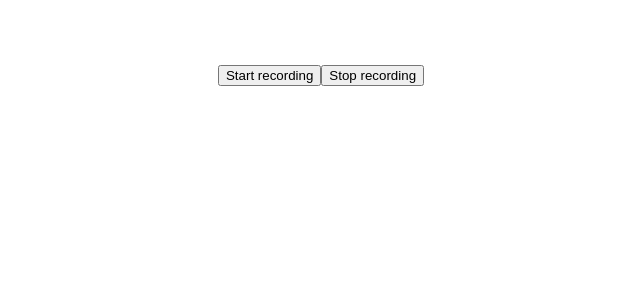
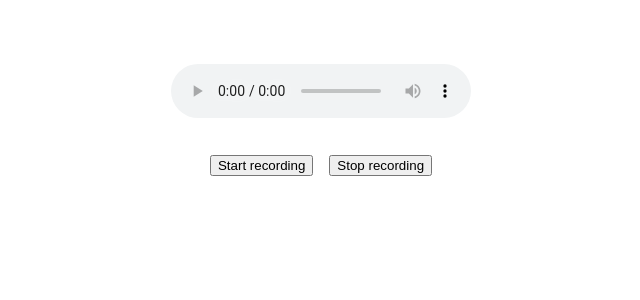
Before and after one commit to Sigmus/audio-test, a React (Create React App) app: page / in a window 1280 px wide. Shown: the top 300 px of the page, without its empty margins (319-959 px from the left). Built offline with nearby package versions, Linux system fonts and the light colour scheme.

Commit message:
Stop making promises!

```diff
--- a/src/App.css
+++ b/src/App.css
@@ -1,39 +1,18 @@
 .App {
   text-align: center;
   padding: 4rem;
+  max-width: 40rem;
+  margin: 0 auto;
 }
 
-.App-logo {
-  height: 40vmin;
-  pointer-events: none;
+audio {
+  margin: 0 auto 2rem auto;
 }
 
-@media (prefers-reduced-motion: no-preference) {
-  .App-logo {
-    animation: App-logo-spin infinite 20s linear;
-  }
+section {
+  width: 100%;
 }
 
-.App-header {
-  background-color: #282c34;
-  min-height: 100vh;
-  display: flex;
-  flex-direction: column;
-  align-items: center;
-  justify-content: center;
-  font-size: calc(10px + 2vmin);
-  color: white;
+button + button {
+  margin-left: 1rem;
 }
-
-.App-link {
-  color: #61dafb;
-}
-
-@keyframes App-logo-spin {
-  from {
-    transform: rotate(0deg);
-  }
-  to {
-    transform: rotate(360deg);
-  }
-}
--- a/src/App.js
+++ b/src/App.js
@@ -1,20 +1,30 @@
+import { useRef } from "react";
+
+import recorder from "./recorder";
 import "./App.css";
 
-import recorder from "./recorder";
+function App() {
+  const audioRef = useRef();
 
-function App() {
   return (
     <div className="App">
-      {/* <audio ref={audio} controls autoPlay playsInline></audio> */}
+      <audio ref={audioRef} controls playsInline></audio>
+
+      <section>
         <button onClick={() => recorder.start()}>Start recording</button>
+
         <button
           onClick={async () => {
             const blob = await recorder.stop();
-          console.log("*** blob ***", blob);
+
+            console.log(blob);
+
+            audioRef.current.src = URL.createObjectURL(blob);
           }}
         >
           Stop recording
         </button>
+      </section>
     </div>
   );
 }
--- a/src/recorder.js
+++ b/src/recorder.js
@@ -1,53 +1,38 @@
-import RecordRTC, { StereoAudioRecorder } from "recordrtc";
+import { RecordRTCPromisesHandler, StereoAudioRecorder } from "recordrtc";
 
-var recorder; // globally accessible
+let stream;
+let recorder;
 
-const audio = new Audio();
-
-function captureMicrophone(callback) {
-  navigator.mediaDevices
-    .getUserMedia({ audio: true })
-    .then(callback)
-    .catch(function (error) {
+async function init() {
+  try {
+    stream = await navigator.mediaDevices.getUserMedia({
+      audio: true,
+    });
+  } catch (error) {
     alert("Unable to access your microphone.");
     console.error(error);
-    });
+  }
 }
 
-function startRecording() {
-  // this.disabled = true;
-  captureMicrophone(function (microphone) {
-    audio.srcObject = microphone;
+async function start() {
+  await init();
 
-    recorder = RecordRTC(microphone, {
+  recorder = new RecordRTCPromisesHandler(stream, {
     type: "audio",
     recorderType: StereoAudioRecorder,
     desiredSampRate: 16000,
   });
 
   recorder.startRecording();
-
-    // release microphone on stopRecording
-    recorder.microphone = microphone;
-
-    // document.getElementById("btn-stop-recording").disabled = false;
-  });
-}
-
-function start() {
-  startRecording();
 }
 
 async function stop() {
-  recorder.stopRecording(() => {
-    audio.srcObject = null;
-    var blob = recorder.getBlob();
-    audio.src = URL.createObjectURL(blob);
+  await recorder.stopRecording();
 
-    recorder.microphone.stop();
+  stream.stop();
 
-    audio.play();
-  });
+  return await recorder.getBlob();
 }
 
+// eslint-disable-next-line
 export default { start, stop };
```
Lines whose indentation alone changed are shown as unchanged.
